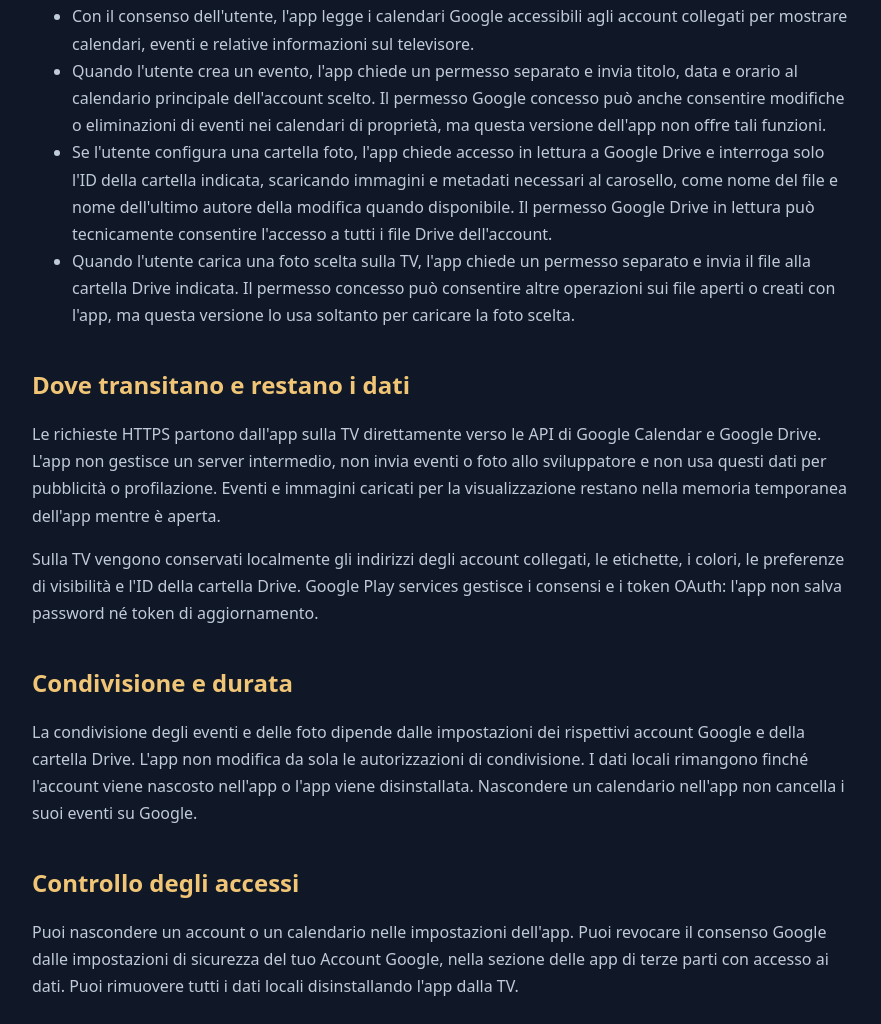
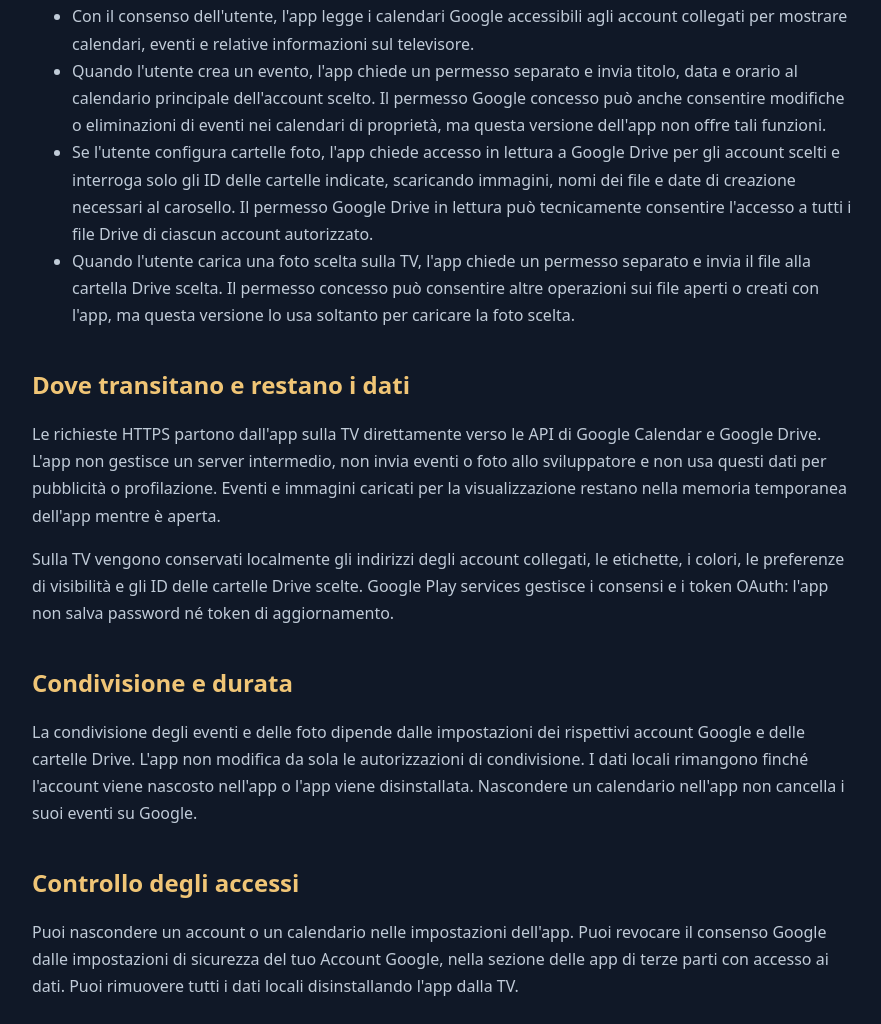
Before and after one commit to ACicca/ACicca.github.io, a plain HTML site: page privacy.html in a window 1280 px wide. Shown: the part 395-1419 px from the top of the page, without its empty margins (198-1079 px from the left). Drawn offline with Linux system fonts and the light colour scheme.

Commit message:
Describe multiple Drive photo folders in privacy policy

```diff
--- a/privacy.html
+++ b/privacy.html
@@ -22,14 +22,14 @@
   <ul>
     <li>Con il consenso dell'utente, l'app legge i calendari Google accessibili agli account collegati per mostrare calendari, eventi e relative informazioni sul televisore.</li>
     <li>Quando l'utente crea un evento, l'app chiede un permesso separato e invia titolo, data e orario al calendario principale dell'account scelto. Il permesso Google concesso può anche consentire modifiche o eliminazioni di eventi nei calendari di proprietà, ma questa versione dell'app non offre tali funzioni.</li>
-    <li>Se l'utente configura una cartella foto, l'app chiede accesso in lettura a Google Drive e interroga solo l'ID della cartella indicata, scaricando immagini e metadati necessari al carosello, come nome del file e nome dell'ultimo autore della modifica quando disponibile. Il permesso Google Drive in lettura può tecnicamente consentire l'accesso a tutti i file Drive dell'account.</li>
-    <li>Quando l'utente carica una foto scelta sulla TV, l'app chiede un permesso separato e invia il file alla cartella Drive indicata. Il permesso concesso può consentire altre operazioni sui file aperti o creati con l'app, ma questa versione lo usa soltanto per caricare la foto scelta.</li>
+    <li>Se l'utente configura cartelle foto, l'app chiede accesso in lettura a Google Drive per gli account scelti e interroga solo gli ID delle cartelle indicate, scaricando immagini, nomi dei file e date di creazione necessari al carosello. Il permesso Google Drive in lettura può tecnicamente consentire l'accesso a tutti i file Drive di ciascun account autorizzato.</li>
+    <li>Quando l'utente carica una foto scelta sulla TV, l'app chiede un permesso separato e invia il file alla cartella Drive scelta. Il permesso concesso può consentire altre operazioni sui file aperti o creati con l'app, ma questa versione lo usa soltanto per caricare la foto scelta.</li>
   </ul>
   <h2>Dove transitano e restano i dati</h2>
   <p>Le richieste HTTPS partono dall'app sulla TV direttamente verso le API di Google Calendar e Google Drive. L'app non gestisce un server intermedio, non invia eventi o foto allo sviluppatore e non usa questi dati per pubblicità o profilazione. Eventi e immagini caricati per la visualizzazione restano nella memoria temporanea dell'app mentre è aperta.</p>
-  <p>Sulla TV vengono conservati localmente gli indirizzi degli account collegati, le etichette, i colori, le preferenze di visibilità e l'ID della cartella Drive. Google Play services gestisce i consensi e i token OAuth: l'app non salva password né token di aggiornamento.</p>
+  <p>Sulla TV vengono conservati localmente gli indirizzi degli account collegati, le etichette, i colori, le preferenze di visibilità e gli ID delle cartelle Drive scelte. Google Play services gestisce i consensi e i token OAuth: l'app non salva password né token di aggiornamento.</p>
   <h2>Condivisione e durata</h2>
-  <p>La condivisione degli eventi e delle foto dipende dalle impostazioni dei rispettivi account Google e della cartella Drive. L'app non modifica da sola le autorizzazioni di condivisione. I dati locali rimangono finché l'account viene nascosto nell'app o l'app viene disinstallata. Nascondere un calendario nell'app non cancella i suoi eventi su Google.</p>
+  <p>La condivisione degli eventi e delle foto dipende dalle impostazioni dei rispettivi account Google e delle cartelle Drive. L'app non modifica da sola le autorizzazioni di condivisione. I dati locali rimangono finché l'account viene nascosto nell'app o l'app viene disinstallata. Nascondere un calendario nell'app non cancella i suoi eventi su Google.</p>
   <h2>Controllo degli accessi</h2>
   <p>Puoi nascondere un account o un calendario nelle impostazioni dell'app. Puoi revocare il consenso Google dalle impostazioni di sicurezza del tuo Account Google, nella sezione delle app di terze parti con accesso ai dati. Puoi rimuovere tutti i dati locali disinstallando l'app dalla TV.</p>
   <h2>Uso limitato dei dati Google</h2>
```
